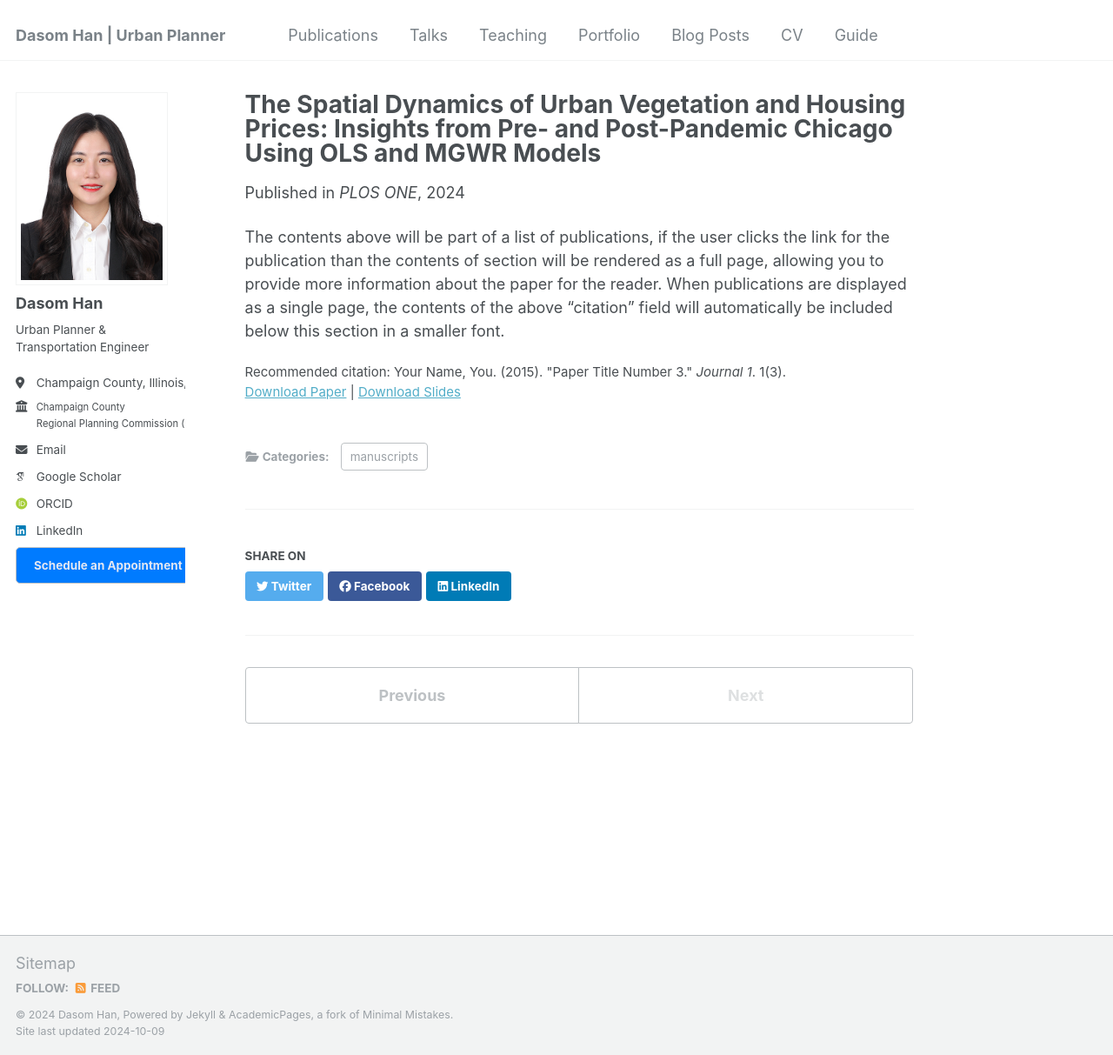
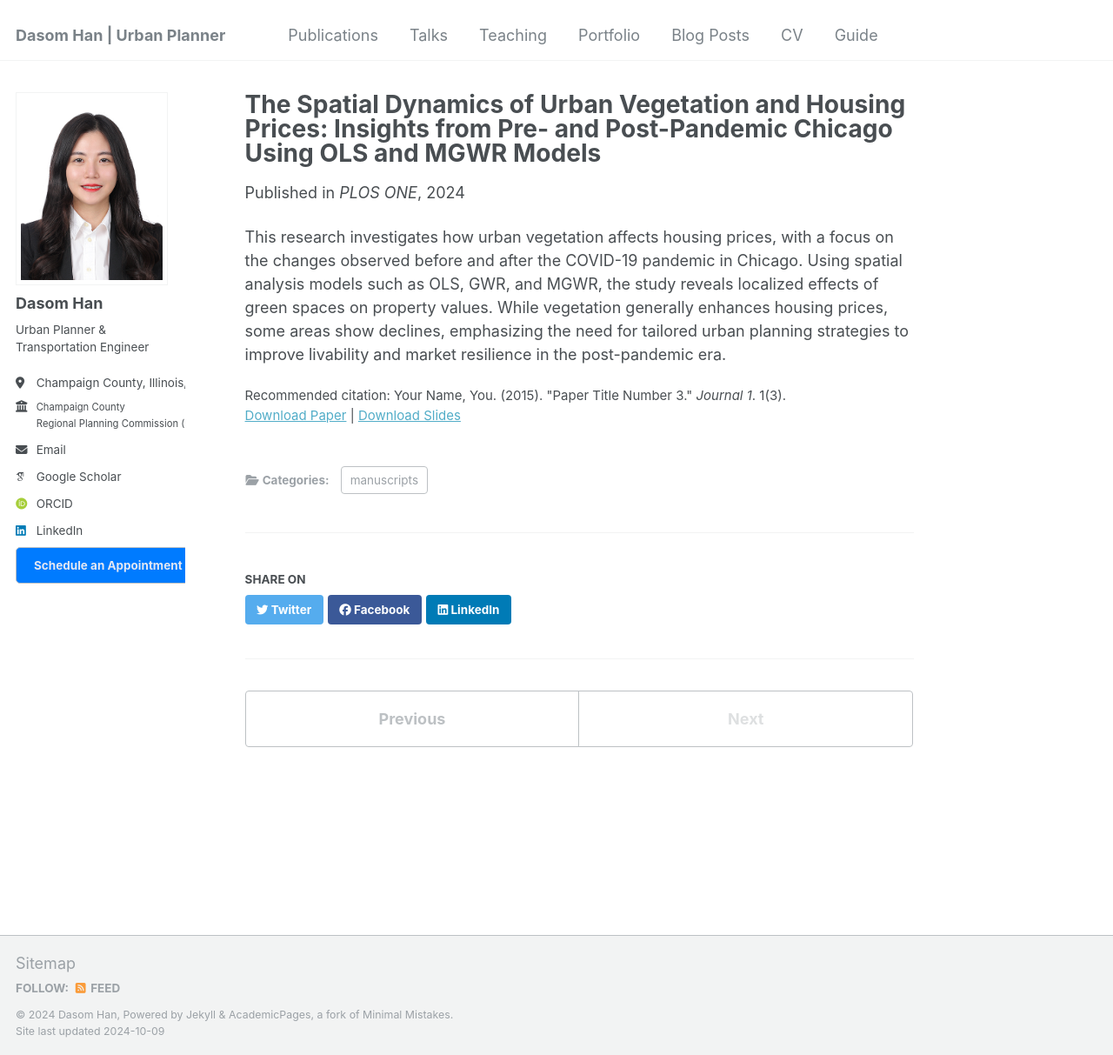
Before and after one commit to dasomh/dasomh.github.io, a Jekyll site: the page built from _publications/2015-10-01-paper-title-number-3.md, in a window 1280 px wide and 1213 px high. Shown: the whole window at 87% size. Built offline with Jekyll 4.4.1, drawn with Linux system fonts in a browser that asks for light colours; some web fonts are replaced.

Commit message:
Update 2015-10-01-paper-title-number-3.md

```diff
--- a/_publications/2015-10-01-paper-title-number-3.md
+++ b/_publications/2015-10-01-paper-title-number-3.md
@@ -11,4 +11,4 @@ paperurl: 'http://academicpages.github.io/files/paper3.pdf'
 citation: 'Your Name, You. (2015). &quot;Paper Title Number 3.&quot; <i>Journal 1</i>. 1(3).'
 ---
 
-The contents above will be part of a list of publications, if the user clicks the link for the publication than the contents of section will be rendered as a full page, allowing you to provide more information about the paper for the reader. When publications are displayed as a single page, the contents of the above "citation" field will automatically be included below this section in a smaller font.
+This research investigates how urban vegetation affects housing prices, with a focus on the changes observed before and after the COVID-19 pandemic in Chicago. Using spatial analysis models such as OLS, GWR, and MGWR, the study reveals localized effects of green spaces on property values. While vegetation generally enhances housing prices, some areas show declines, emphasizing the need for tailored urban planning strategies to improve livability and market resilience in the post-pandemic era.
```
